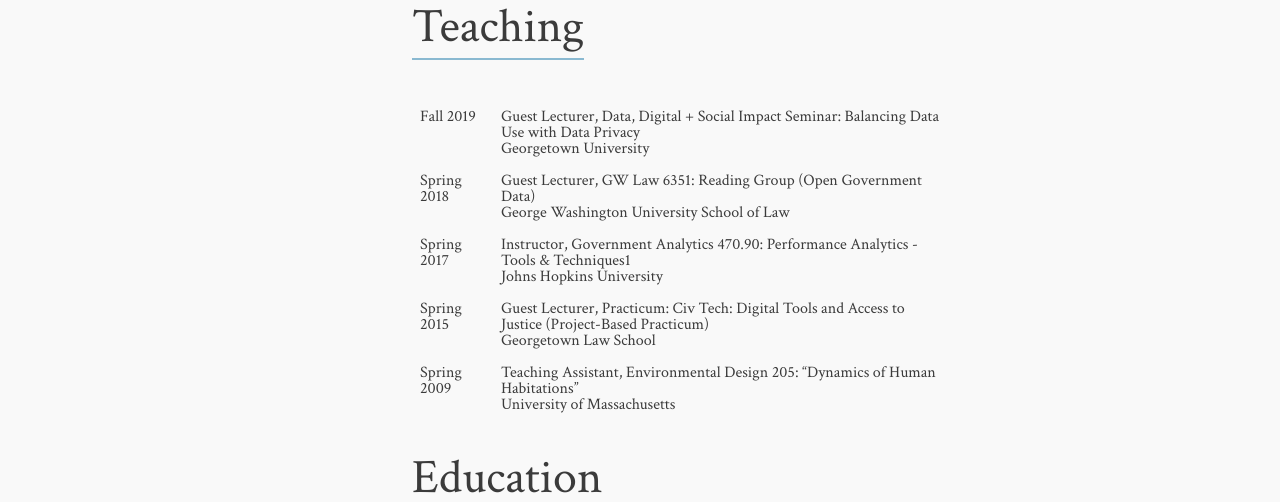
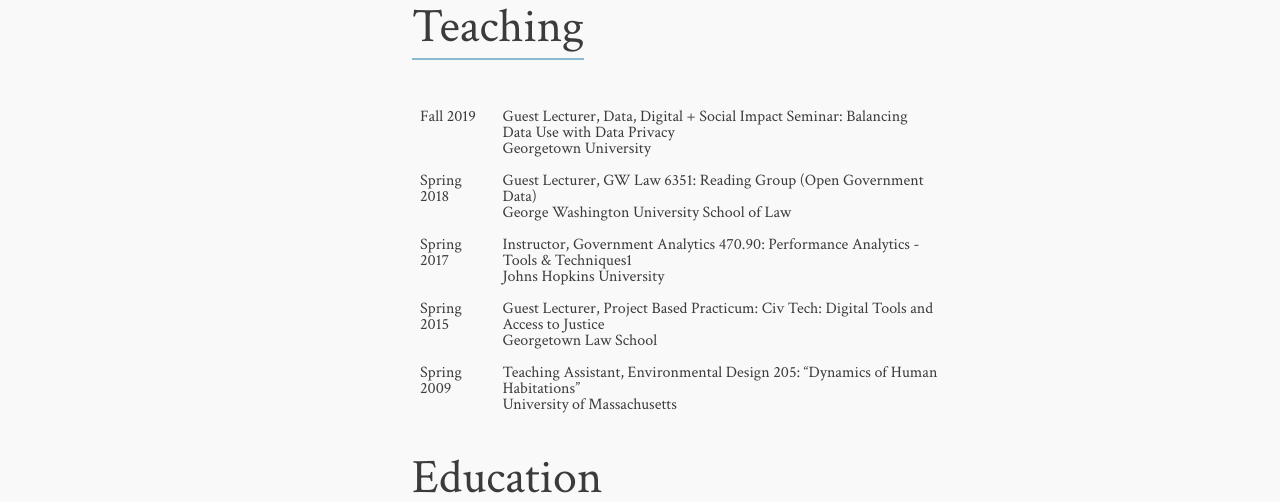
Before and after one commit to rebeccawilliams/rebeccawilliams.us, a Jekyll site: the page built from work.md, in a window 1280 px wide. Shown: the part 974-1476 px from the top of the page. Built offline with Jekyll 4.4.1, drawn with Linux system fonts in a browser that asks for light colours; nearby versions of some CDN libraries.

Commit message:
Update work.html

```diff
--- a/_layouts/work.html
+++ b/_layouts/work.html
@@ -99,7 +99,7 @@
   </tr>
   <tr>
     <td>Spring 2015</td>
-    <td>Guest Lecturer, Practicum: Civ Tech: Digital Tools and Access to Justice (Project-Based Practicum)<br>Georgetown Law School</td>
+    <td>Guest Lecturer, Project Based Practicum: Civ Tech: Digital Tools and Access to Justice<br>Georgetown Law School</td>
   </tr>
   <tr>
     <td>Spring 2009</td>
```
